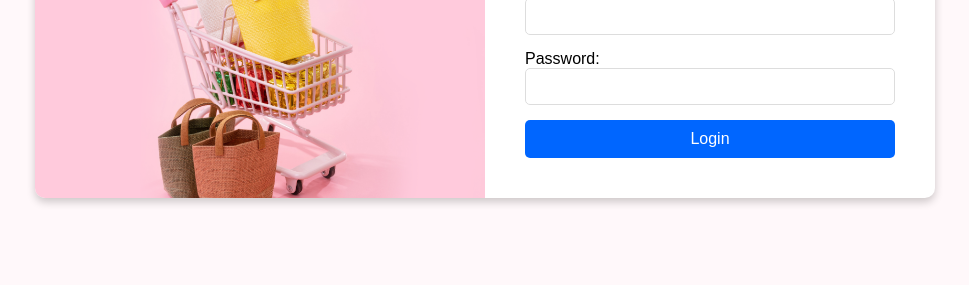
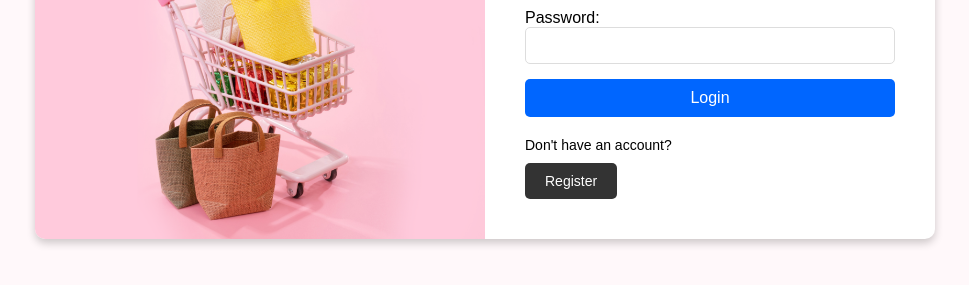
Before and after one commit to KerolosGergs/E-Commerce, a plain HTML site: page login.html in a window 1280 px wide. Shown: the part 347-632 px from the top of the page, without its empty margins (155-1124 px from the left). Drawn offline with Linux system fonts and the light colour scheme.

Commit message:
login enhance

```diff
--- a/css/register.css
+++ b/css/register.css
@@ -90,6 +90,25 @@ button:hover {
   background-color: #0055cc;
 }
 
+.form-footer {
+  margin-top: 20px;
+  font-size: 14px;
+}
+.register-button {
+  display: inline-block;
+  margin-top: 10px;
+  padding: 10px 20px;
+  background-color: #333; /* or your brand color */
+  color: #fff;
+  text-decoration: none;
+  border-radius: 5px;
+  transition: background-color 0.3s ease;
+}
+
+.register-button:hover {
+  background-color: #0055cc;
+}
+
 /* Responsive Styles */
 @media (max-width: 768px) {
   .container {
--- a/login.html
+++ b/login.html
@@ -26,7 +26,12 @@
           </div>
           <button type="submit">Login</button>
           <p id="loginMessage" class="message"></p>
+          <div class="form-footer">
+            <p>Don't have an account?</p>
+            <a href="register.html" class="register-button">Register</a>
+          </div>
         </form>
+
       </div>
     </div>
 
```
Also changed, not shown: index.html (deleted, +0 -42 lines).
